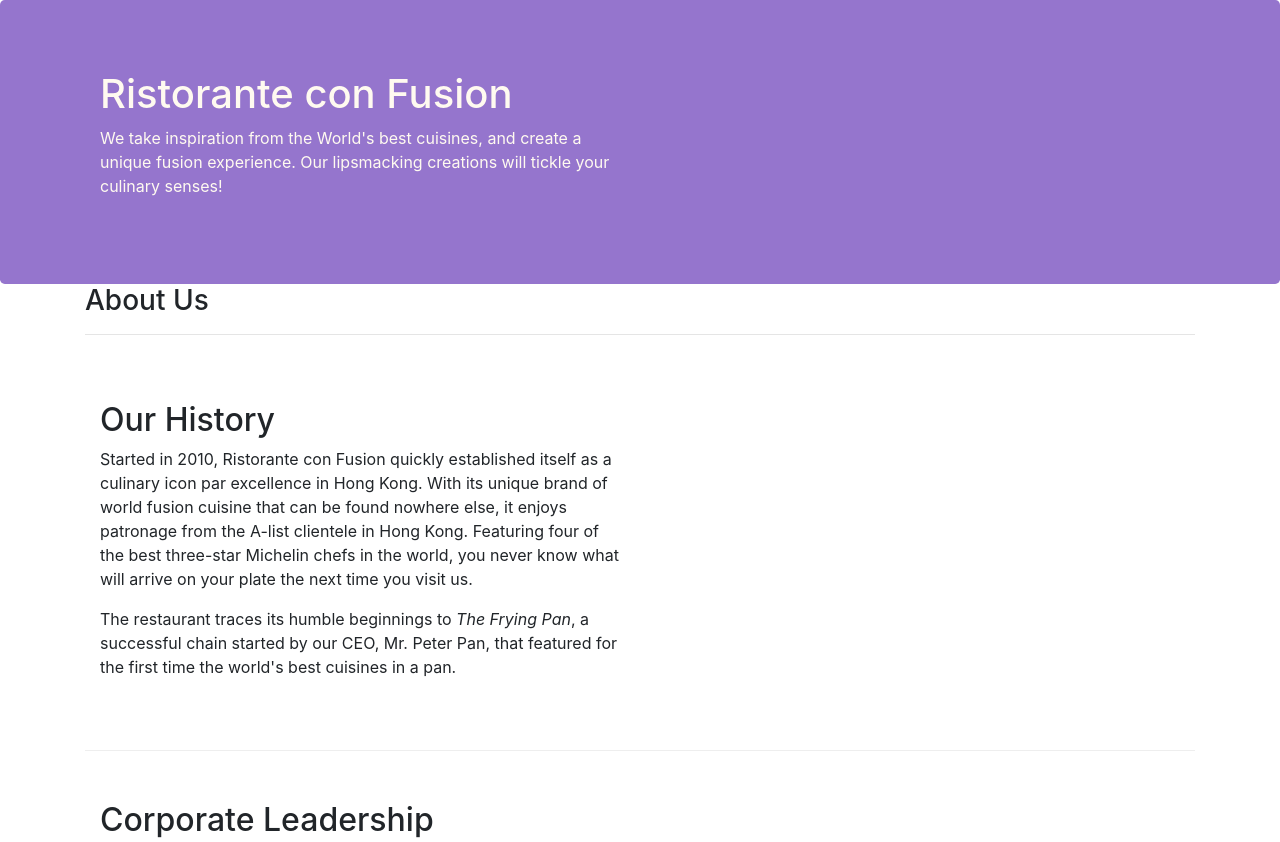
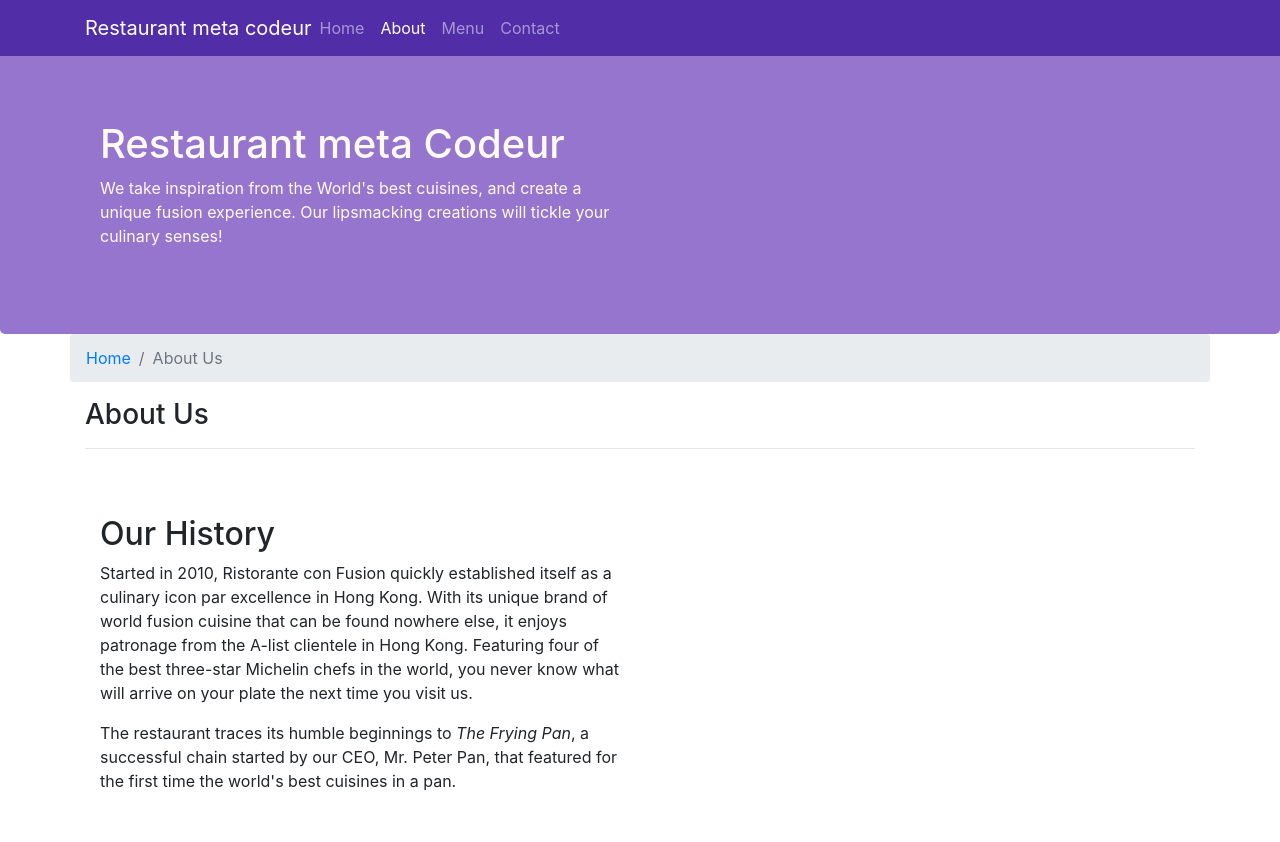
Before and after one commit to achrafdakir/Restaurant, a plain HTML site: page aboutus.html in a window 1280 px wide. Shown: the top 842 px of the page. Drawn offline with nearby package versions, Linux system fonts and the light colour scheme.

Commit message:
navigation bar

```diff
--- a/aboutus.html
+++ b/aboutus.html
@@ -17,11 +17,28 @@
 
 <body>
 
+    <nav class="navbar navbar-dark navbar-expand-sm fixed-top">
+        <div class="container">
+            <button class="navbar-toggler" type="button" data-toggle="collapse" data-target="#Navbar">
+                <span class="navbar-toggler-icon"></span>
+            </button>
+            <a class="navbar-brand mr-auto" href="./index.html">Restaurant meta codeur </a>
+            <div class="collapse navbar-collapse" id="Navbar">
+                <ul class="navbar-nav mr-auto">
+                    <li class="nav-item"><a class="nav-link" href="./index.html">Home</a></li>
+                    <li class="nav-item active"><a class="nav-link" href="#">About</a></li>
+                    <li class="nav-item"><a class="nav-link" href="#">Menu</a></li>
+                    <li class="nav-item"><a class="nav-link" href="#">Contact</a></li>
+                </ul>
+            </div>
+        </div>
+    </nav>
+
     <header class="jumbotron">
         <div class="container">
             <div class="row row-header">
                 <div class="col-12 col-sm-6">
-                    <h1>Ristorante con Fusion</h1>
+                    <h1>Restaurant meta Codeur</h1>
                     <p>We take inspiration from the World's best cuisines, and create a unique fusion experience. Our lipsmacking creations will tickle your culinary senses!</p>
                 </div>
                 <div class="col-12 col-sm">
@@ -32,9 +49,13 @@
 
     <div class="container">
         <div class="row">
+            <ol class="col-12 breadcrumb">
+                <li class="breadcrumb-item"><a href="./index.html">Home</a></li>
+                <li class="breadcrumb-item active">About Us</li>
+            </ol>
             <div class="col-12">
-               <h3>About Us</h3>
-               <hr>
+                <h3>About Us</h3>
+                <hr>
             </div>
         </div>
 
@@ -71,7 +92,7 @@
                 <div class="col-4 offset-1 col-sm-2">
                     <h5>Links</h5>
                     <ul class="list-unstyled">
-                        <li><a href="#">Home</a></li>
+                        <li><a href="./index.html">Home</a></li>
                         <li><a href="#">About</a></li>
                         <li><a href="#">Menu</a></li>
                         <li><a href="#">Contact</a></li>
--- a/css/styles.css
+++ b/css/styles.css
@@ -28,3 +28,12 @@ address {
   margin: 0px;
   color: #0f0f0f;
 }
+
+body {
+  padding: 50px 0px 0px 0px;
+  z-index: 0;
+}
+
+.navbar-dark {
+  background-color: #512da8;
+}
```
Also changed, not shown: index.html (+18 -1 lines).
